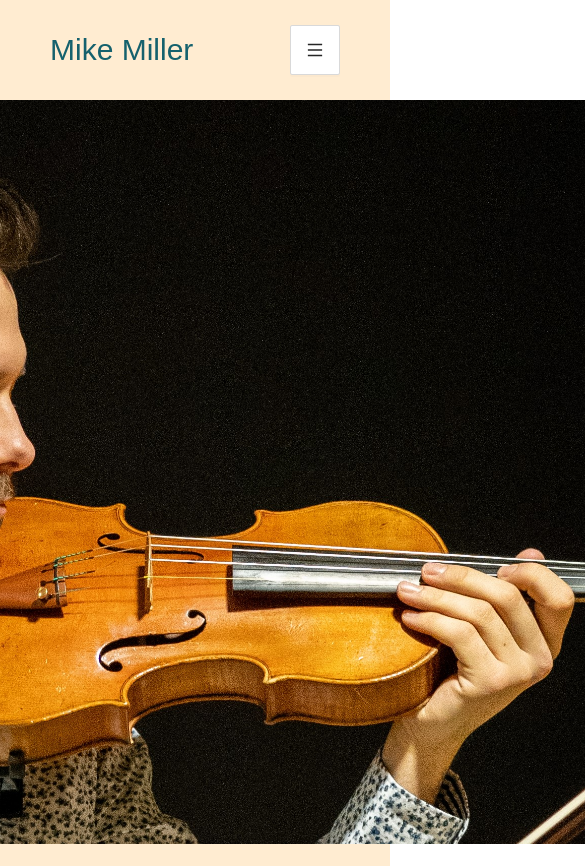
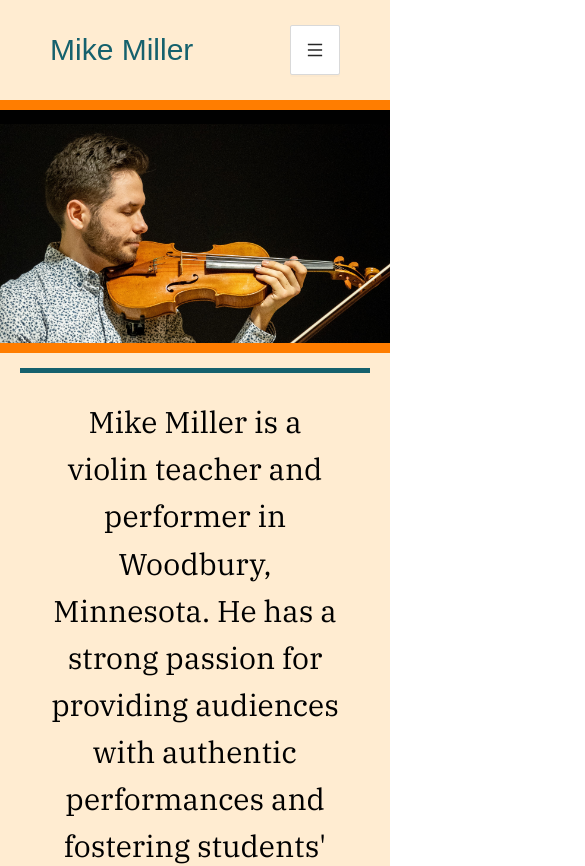
Before and after one commit to mimi5930/mike-miller-violin-v2, a React (Create React App) app: page / in a window 390 px wide. Shown: the top 866 px of the page, 585 px wide, since content can reach past the window. Built offline with nearby package versions, Linux system fonts and the light colour scheme; a web font is replaced by a local one.

Commit message:
made home page mobile friendly

```diff
--- a/src/pages/Home/index.js
+++ b/src/pages/Home/index.js
@@ -1,32 +1,90 @@
 import React from 'react';
 import Contact from '../../components/Contact';
+import { useMediaQuery } from 'react-responsive';
 
-const styles = {};
+const styles = {
+  heroContainer: {
+    height: '100%',
+    width: '100%',
+    backgroundColor: '#010101',
+    backgroundImage: `url(${require('../../images/hero.jpg')})`,
+    backgroundPosition: 'center top',
+    backgroundSize: 'cover',
+    borderTop: '10px solid #ff7d00',
+    borderBottom: '10px solid #ff7d00'
+  },
+  smallHeroContainer: {
+    height: '100%',
+    width: '100%',
+    backgroundColor: '#010101',
+    backgroundImage: `url(${require('../../images/hero.jpg')})`,
+    backgroundPosition: '30% 100%',
+    backgroundRepeat: 'no-repeat',
+    backgroundSize: 'contain',
+    borderTop: '10px solid #ff7d00',
+    borderBottom: '10px solid #ff7d00'
+  },
+  heroText: {
+    border: '5px solid #15616d',
+    borderRadius: '15px',
+    width: '50vw',
+    color: 'black',
+    fontSize: '30px',
+    position: 'absolute',
+    top: '25%',
+    right: '5vw',
+    backgroundColor: 'rgba(255, 236, 209, .85)',
+    padding: '30px'
+  },
+  smallHeroText: {
+    borderTop: '5px solid #15616d',
+    borderBottom: '5px solid #15616d',
+    color: 'black',
+    fontSize: '30px',
+    position: 'relative',
+    textAlign: 'center',
+    padding: '25px',
+    margin: '15px 20px 0px'
+  }
+};
 
 export default function Home() {
+  const smallScreen = useMediaQuery({ query: '(max-width: 1250px' });
+
   return (
     <>
       <section
-        style={{ height: 'calc(100vh - 100px)', backgroundColor: '#ffecd1' }}
+        style={
+          !smallScreen
+            ? {
+                height: 'calc(100vh - 100px)'
+              }
+            : { height: '30vh' }
+        }
       >
         <div
-          style={{
-            height: '100%',
-            width: '100%',
-            backgroundColor: '#010101',
-            display: 'flex',
-            justifyContent: 'center'
-          }}
+          style={
+            !smallScreen ? styles.heroContainer : styles.smallHeroContainer
+          }
         >
-          <img
-            src={require('../../images/hero.jpg')}
-            alt="Mike looking down the fingerboard of his violin"
-            style={{
-              height: '100%'
-            }}
-          ></img>
+          {!smallScreen && (
+            <p className="text" style={styles.heroText}>
+              Mike Miller is a violin teacher and performer in Woodbury,
+              Minnesota. He has a strong passion for providing audiences with
+              authentic performances and fostering students' love of music.
+            </p>
+          )}
         </div>
       </section>
+      {smallScreen && (
+        <di style={{ backgroundColor: 'rgba(255, 236, 209)' }}>
+          <p className="text" style={styles.smallHeroText}>
+            Mike Miller is a violin teacher and performer in Woodbury,
+            Minnesota. He has a strong passion for providing audiences with
+            authentic performances and fostering students' love of music.
+          </p>
+        </di>
+      )}
       <Contact />
     </>
   );
```
